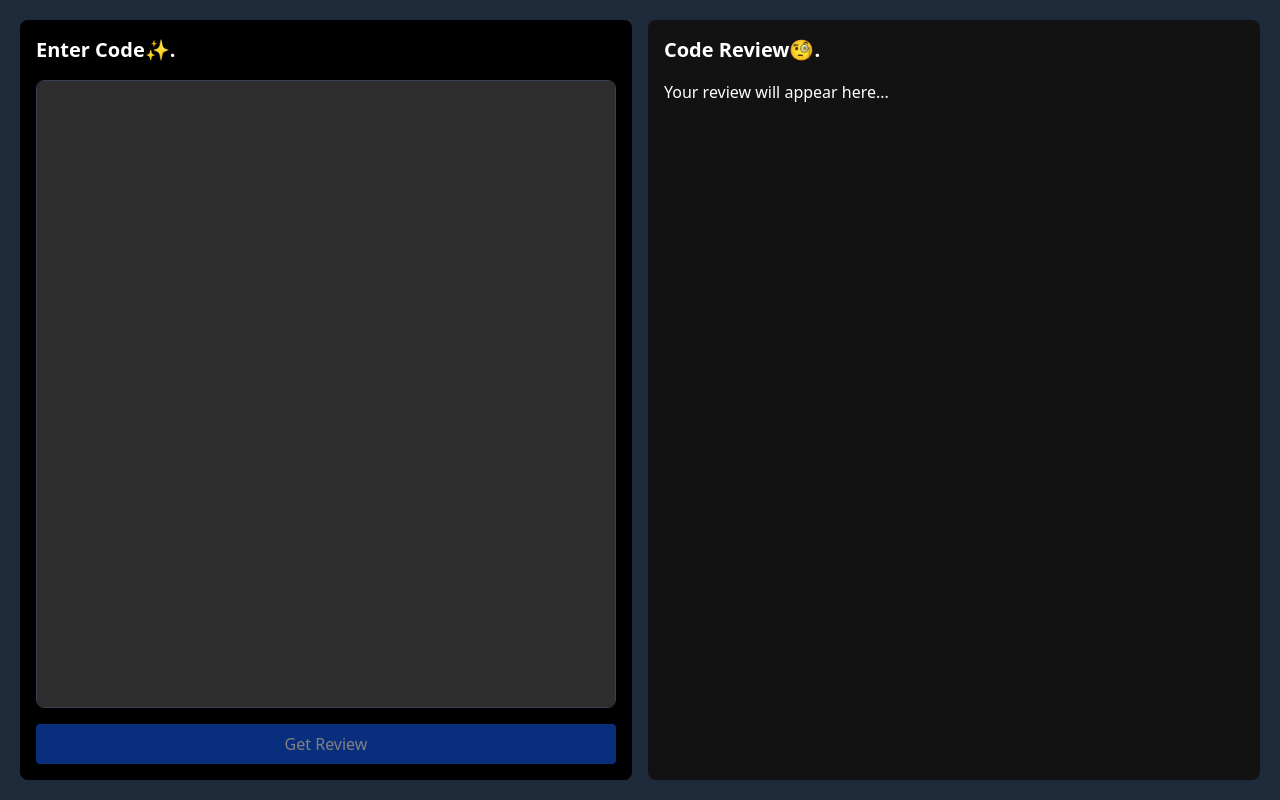
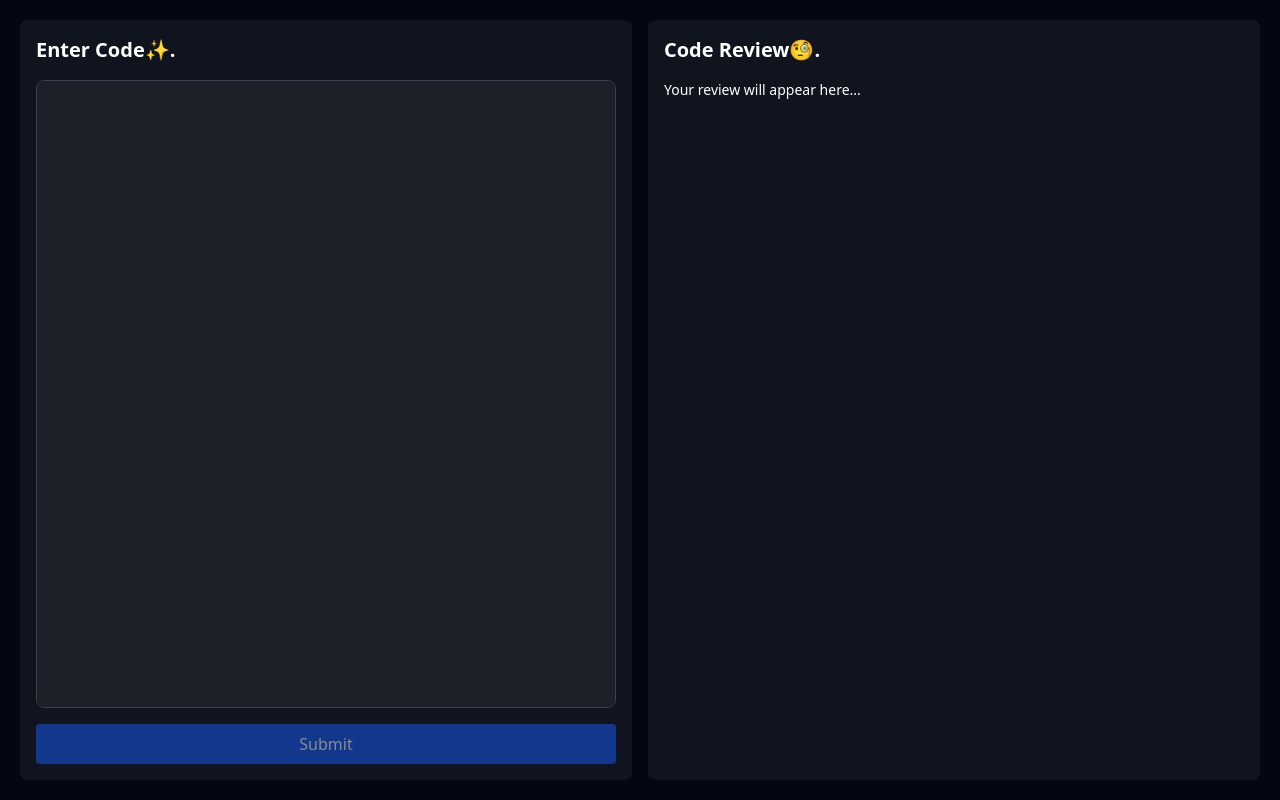
Before and after one commit to Pranaysherkar/Code-Review, a React (Vite) app in the folder Frontend/: page / in a window 1280 px wide. Built offline with nearby package versions, Linux system fonts and the light colour scheme.

Commit message:
Markdown color set

```diff
--- a/Frontend/src/App.jsx
+++ b/Frontend/src/App.jsx
@@ -21,7 +21,7 @@ const App = () => {
         `${import.meta.env.VITE_APP_URL}ai/get-review`,
         { code }
       );
-      console.log(response.data.response);
+      // console.log(response.data.response);
       setReview(response.data.response);
     } catch (error) {
       console.error("Error:", error);
@@ -50,9 +50,9 @@ const App = () => {
   };
 
   return (
-    <div className="main h-screen md:h-screen w-full bg-gray-800 text-white flex flex-col md:flex-row p-5 gap-4 md:overflow-auto ">
+    <div className="main h-screen md:h-screen w-full bg-[#030712] text-white flex flex-col md:flex-row p-5 gap-4 md:overflow-auto ">
       {/* Left Side - Code Input */}
-      <div className="w-full h-1/2 md:w-1/2 md:h-full p-4 bg-black flex flex-col gap-4 rounded-lg">
+      <div className="w-full h-1/2 md:w-1/2 md:h-full p-4 bg-[#10141E] flex flex-col gap-4 rounded-lg">
         <h2 className="text-xl font-semibold">Enter Code✨.</h2>
         <div className="flex-1 overflow-auto bg-black rounded-lg border border-gray-700 text-sm custom-scrollbar">
           <Editor
@@ -65,7 +65,7 @@ const App = () => {
             className="outline-none font-mono"
             style={{
               minHeight: "100%",
-              backgroundColor: "#2D2D2D",
+              backgroundColor: "#1C2029",
               color: "#fff",
             }}
           />
@@ -79,34 +79,37 @@ const App = () => {
           onClick={handleReview}
           disabled={isLoading || !code.trim()}
         >
-          {isLoading ? "Loading..." : "Get Review"}
+          {isLoading ? "Loading..." : "Submit"}
         </button>
       </div>
 
       {/* Right Side - Review Output */}
-      <div className="custom-scrollbar w-full md:w-1/2 md:h-full h-1/2 p-4 bg-[#121212] overflow-auto rounded-lg">
+      <div className="custom-scrollbar w-full md:w-1/2 md:h-full h-1/2 p-4 bg-[#10141E] overflow-auto rounded-lg">
         <h2 className="text-xl font-semibold mb-4">Code Review🧐.</h2>
         <div className="markdown-output">
           <ReactMarkdown
-            children={review || "Your review will appear here..."}
             remarkPlugins={[remarkGfm]}
             components={{
               code: ({ node, inline, className, children, ...props }) => {
                 return inline ? (
-                  <code className={className} {...props}>
+                  <code
+                    {...props}
+                  >
                     {children}
                   </code>
                 ) : (
                   <div className="code-block-wrapper">
-                    {" "}
-                    {/* Wrap <pre> in a div */}
                     <CodeBlock>{children}</CodeBlock>
                   </div>
                 );
               },
-              p: ({ children }) => <>{children}</>, // Override <p> to not wrap block elements
+              p: ({ children }) => (
+                <p className="text-white text-sm mb-2">{children}</p>
+              ),
             }}
-          />
+          >
+            {review || "Your review will appear here..."}
+          </ReactMarkdown>
         </div>
       </div>
     </div>
```
